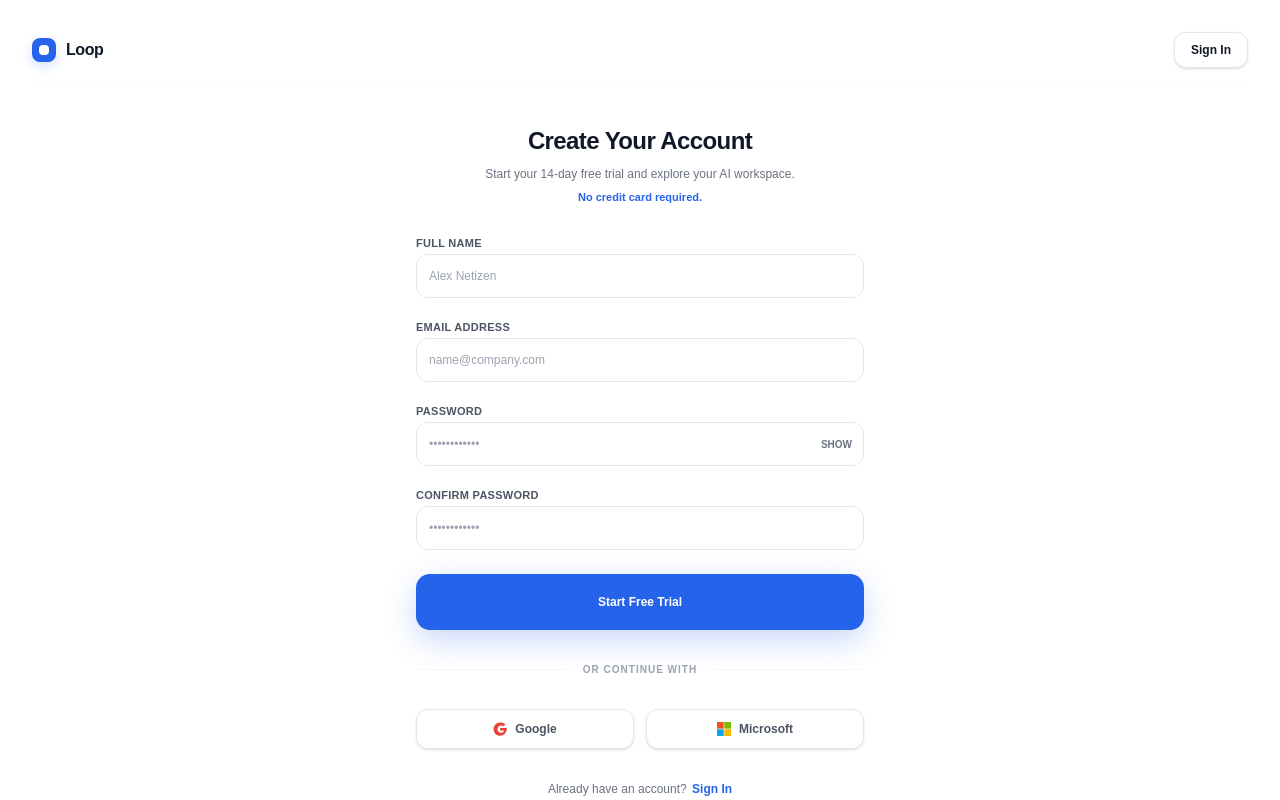
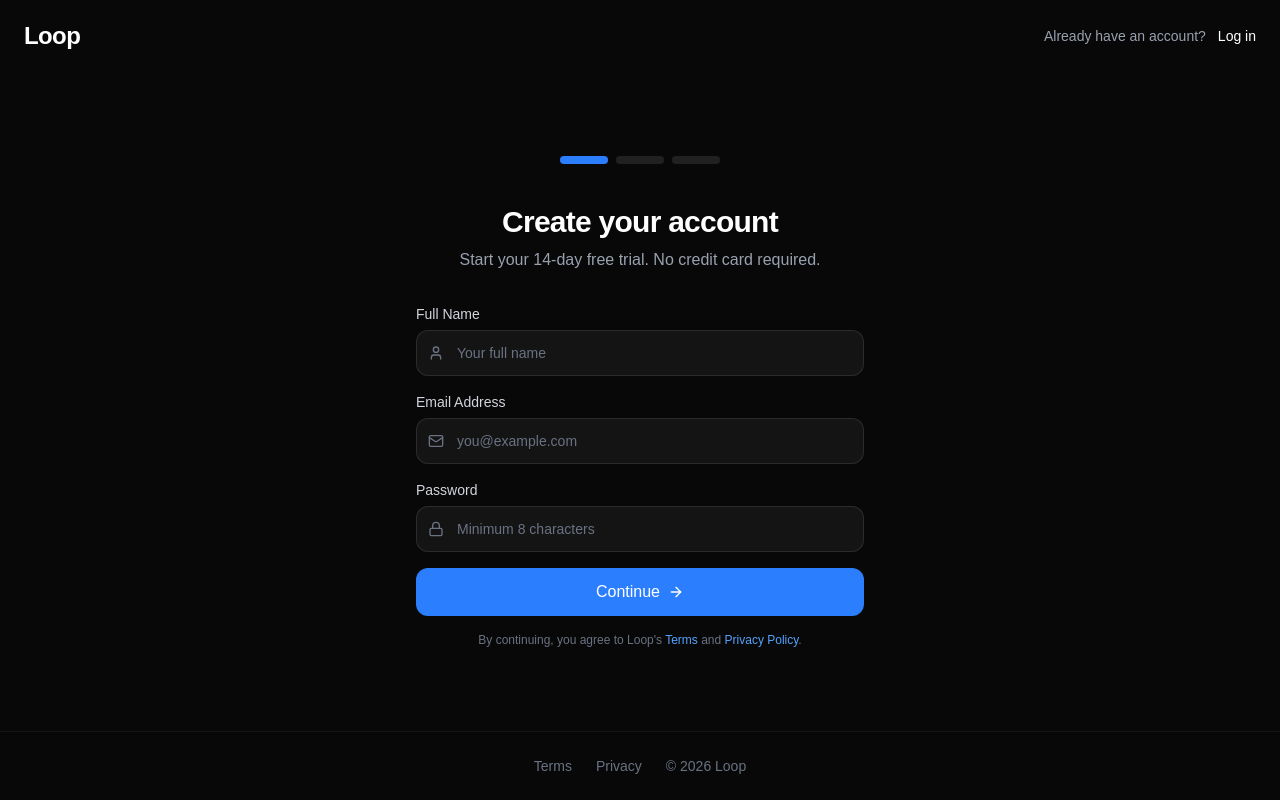
Before and after one commit to aminfxjamal-netizen/loopv1, a Next.js app: page /signup in a window 1280 px wide. Shown: the top 800 px of the page. Built offline with nearby package versions, Linux system fonts and the light colour scheme; no server answers.

Commit message:
Add signup page with 2-step flow - account creation then pricing

```diff
--- a/app/signup/page.tsx
+++ b/app/signup/page.tsx
@@ -1,309 +1,166 @@
-'use client';
+"use client";
 
-import { useState, useEffect } from 'react';
-import { useRouter } from 'next/navigation';
-import { createClient } from '@supabase/supabase-js';
-
-// Initialize Supabase client using project environment variables
-const supabaseUrl = process.env.NEXT_PUBLIC_SUPABASE_URL || '';
-const supabaseAnonKey = process.env.NEXT_PUBLIC_SUPABASE_ANON_KEY || '';
-const supabase = (supabaseUrl && supabaseAnonKey) ? createClient(supabaseUrl, supabaseAnonKey) : null;
+import { useState } from 'react';
+import { ArrowRight, Mail, Lock, User, Globe } from 'lucide-react';
+import Link from 'next/link';
 
 export default function SignupPage() {
-  const router = useRouter();
-
-  // Form input states
-  const [fullName, setFullName] = useState('');
+  const [step, setStep] = useState(1);
+  const [name, setName] = useState('');
   const [email, setEmail] = useState('');
   const [password, setPassword] = useState('');
-  const [confirmPassword, setConfirmPassword] = useState('');
 
-  // Interface micro-interaction states
-  const [showPassword, setShowPassword] = useState(false);
-  const [passwordStrength, setPasswordStrength] = useState({ score: 0, label: 'Weak', color: 'bg-red-500' });
-
-  // Processing flow states
-  const [loading, setLoading] = useState(false);
-  const [errorMessage, setErrorMessage] = useState('');
-  const [successMessage, setSuccessMessage] = useState('');
-
-  // Password structural integrity analyzer
-  useEffect(() => {
-    if (!password) {
-      setPasswordStrength({ score: 0, label: 'None', color: 'bg-[#F3F4F6]' });
-      return;
-    }
-    let score = 0;
-    if (password.length >= 8) score++;
-    if (/[A-Z]/.test(password)) score++;
-    if (/[0-9]/.test(password)) score++;
-    if (/[^A-Za-z0-9]/.test(password)) score++;
-
-    if (score <= 1) {
-      setPasswordStrength({ score: 25, label: 'Weak', color: 'bg-red-500' });
-    } else if (score <= 3) {
-      setPasswordStrength({ score: 60, label: 'Medium', color: 'bg-amber-500' });
-    } else {
-      setPasswordStrength({ score: 100, label: 'Strong', color: 'bg-emerald-500' });
-    }
-  }, [password]);
-
-  const handleSignupSubmit = async (e: React.FormEvent) => {
+  const handleNext = (e: React.FormEvent) => {
     e.preventDefault();
-    setLoading(true);
-    setErrorMessage('');
-    setSuccessMessage('');
-
-    // Pre-flight form validation parameter checks
-    if (password !== confirmPassword) {
-      setErrorMessage('Validation error: Password parameters do not match.');
-      setLoading(false);
-      return;
-    }
-
-    if (password.length < 8) {
-      setErrorMessage('Security error: Password must be at least 8 characters long.');
-      setLoading(false);
-      return;
-    }
-
-    if (!supabase) {
-      setErrorMessage('Configuration error: Live database credentials are missing.');
-      setLoading(false);
-      return;
-    }
-
-    try {
-      // Execute account creation directly inside Supabase Auth
-      const { data, error } = await supabase.auth.signUp({
-        email,
-        password,
-        options: {
-          data: {
-            full_name: fullName,
-          },
-        },
-      });
-
-      if (error) {
-        setErrorMessage(error.message);
-      } else if (data?.user) {
-        setSuccessMessage('Account established successfully. Forwarding to plans configuration...');
-
-        // Link connected to pricing funnel layout view per parameters instructions
-        setTimeout(() => {
-          router.push('/pricing');
-        }, 1200);
-      }
-    } catch (err: any) {
-      setErrorMessage('An unexpected database verification timeout occurred.');
-    } finally {
-      setLoading(false);
+    if (step === 1 && name && email && password) {
+      setStep(2);
     }
   };
 
   return (
-    <div className="min-h-screen bg-[#FFFFFF] text-[#111827] font-sans antialiased flex flex-col justify-between p-4 sm:p-6 md:p-8 selection:bg-[#2563EB]/10 transition-colors duration-300">
+    <div className="min-h-screen bg-[#080808] text-white font-sans flex flex-col">
+      {/* NAVBAR */}
+      <nav className="flex items-center justify-between px-4 md:px-6 py-5 max-w-7xl mx-auto w-full">
+        <Link href="/" className="text-2xl font-bold tracking-tight">Loop</Link>
+        <div className="flex items-center gap-3">
+          <span className="text-sm text-gray-400">Already have an account?</span>
+          <Link href="/login" className="text-sm font-medium text-white hover:text-gray-300 transition-colors">Log in</Link>
+        </div>
+      </nav>
 
-      {/* NAVIGATION HEADER BAR */}
-      <header className="max-w-7xl w-full mx-auto flex items-center justify-between border-b border-gray-50 pb-4">
-        <div
-          onClick={() => router.push('/')}
-          className="flex items-center gap-2.5 cursor-pointer select-none group"
-        >
-          {/* Loop Minimal Premium Blue Icon Node */}
-          <div className="w-6 h-6 rounded-lg bg-[#2563EB] flex items-center justify-center transition-all duration-300 shadow-[0_4px_12px_rgba(37,99,235,0.2)] group-hover:bg-[#1D4ED8]">
-            <div className="w-2.5 h-2.5 rounded-sm bg-white" />
-          </div>
-          <span className="text-base font-extrabold tracking-tight text-[#111827]">Loop</span>
+      {/* SIGNUP CONTENT */}
+      <div className="flex-1 flex items-center justify-center px-4 py-12">
+        <div className="w-full max-w-md">
+          {/* Progress Steps */}
+          <div className="flex items-center justify-center gap-2 mb-10">
+            <div className={`h-2 w-12 rounded-full ${step >= 1 ? 'bg-blue-500' : 'bg-white/10'}`}></div>
+            <div className={`h-2 w-12 rounded-full ${step >= 2 ? 'bg-blue-500' : 'bg-white/10'}`}></div>
+            <div className={`h-2 w-12 rounded-full ${step >= 3 ? 'bg-blue-500' : 'bg-white/10'}`}></div>
           </div>
 
-        <button
-          onClick={() => router.push('/login')}
-          className="h-9 px-4 rounded-xl border border-[#E5E7EB] bg-white text-xs font-bold text-[#111827] hover:bg-[#F9FAFB] hover:border-[#D1D5DB] transition-all shadow-sm"
-        >
-          Sign In
-        </button>
-      </header>
-
-      {/* CORE PLATFORM SIGNUP SECTION */}
-      <main className="flex-1 flex flex-col items-center justify-center max-w-md w-full mx-auto my-10 space-y-6 animate-fade-in">
-        <div className="w-full space-y-6">
-
-          {/* Section Headings */}
-          <div className="space-y-2 text-center">
-            <h1 className="text-2xl font-black tracking-tight text-[#111827]">Create Your Account</h1>
-            <p className="text-xs text-[#6B7280] font-medium leading-relaxed">
-              Start your 14-day free trial and explore your AI workspace.
-              <span className="block text-[11px] font-bold text-[#2563EB] mt-1">No credit card required.</span>
-            </p>
+          {step === 1 && (
+            <>
+              <div className="text-center mb-8">
+                <h1 className="text-3xl font-bold tracking-tight mb-2">Create your account</h1>
+                <p className="text-gray-400">Start your 14-day free trial. No credit card required.</p>
               </div>
 
-          <form onSubmit={handleSignupSubmit} className="space-y-4">
-            {/* Status Notification Alerts */}
-            {errorMessage && (
-              <div className="p-3 bg-red-50 border border-red-100 rounded-xl text-xs font-semibold text-red-600">
-                ⚠️ {errorMessage}
+              <form onSubmit={handleNext} className="space-y-4">
+                <div>
+                  <label className="block text-sm font-medium text-gray-300 mb-1.5">Full Name</label>
+                  <div className="relative">
+                    <User size={16} className="absolute left-3 top-1/2 -translate-y-1/2 text-gray-500" />
+                    <input
+                      type="text"
+                      value={name}
+                      onChange={(e) => setName(e.target.value)}
+                      placeholder="Your full name"
+                      required
+                      className="w-full bg-white/5 border border-white/10 rounded-xl pl-10 pr-4 py-3 text-white placeholder-gray-500 outline-none focus:border-blue-500 transition-colors text-sm"
+                    />
                   </div>
-            )}
-            {successMessage && (
-              <div className="p-3 bg-emerald-50 border border-emerald-100 rounded-xl text-xs font-semibold text-emerald-600">
-                ✓ {successMessage}
                 </div>
+
+                <div>
+                  <label className="block text-sm font-medium text-gray-300 mb-1.5">Email Address</label>
+                  <div className="relative">
+                    <Mail size={16} className="absolute left-3 top-1/2 -translate-y-1/2 text-gray-500" />
+                    <input
+                      type="email"
+                      value={email}
+                      onChange={(e) => setEmail(e.target.value)}
+                      placeholder="you@example.com"
+                      required
+                      className="w-full bg-white/5 border border-white/10 rounded-xl pl-10 pr-4 py-3 text-white placeholder-gray-500 outline-none focus:border-blue-500 transition-colors text-sm"
+                    />
+                  </div>
+                </div>
+
+                <div>
+                  <label className="block text-sm font-medium text-gray-300 mb-1.5">Password</label>
+                  <div className="relative">
+                    <Lock size={16} className="absolute left-3 top-1/2 -translate-y-1/2 text-gray-500" />
+                    <input
+                      type="password"
+                      value={password}
+                      onChange={(e) => setPassword(e.target.value)}
+                      placeholder="Minimum 8 characters"
+                      required
+                      minLength={8}
+                      className="w-full bg-white/5 border border-white/10 rounded-xl pl-10 pr-4 py-3 text-white placeholder-gray-500 outline-none focus:border-blue-500 transition-colors text-sm"
+                    />
+                  </div>
+                </div>
+
+                <button type="submit" className="w-full bg-blue-500 text-white font-medium py-3 rounded-xl hover:bg-blue-600 transition-colors flex items-center justify-center gap-2">
+                  Continue
+                  <ArrowRight size={16} />
+                </button>
+              </form>
+
+              <p className="text-xs text-gray-500 text-center mt-4">
+                By continuing, you agree to Loop's <Link href="/terms" className="text-blue-400 hover:underline">Terms</Link> and <Link href="/privacy" className="text-blue-400 hover:underline">Privacy Policy</Link>.
+              </p>
+            </>
           )}
 
-            {/* Full Name Input Parameter */}
-            <div className="space-y-1">
-              <label className="text-[11px] font-bold text-[#4B5563] tracking-wide uppercase">Full Name</label>
-              <input
-                type="text"
-                required
-                value={fullName}
-                onChange={(e) => setFullName(e.target.value)}
-                placeholder="Alex Netizen"
-                className="w-full h-11 px-3 bg-white border border-[#E5E7EB] rounded-xl text-xs font-medium text-[#111827] placeholder-[#9CA3AF] focus:outline-none focus:border-[#2563EB] focus:ring-1 focus:ring-[#2563EB]/10 transition-all"
-              />
+          {step === 2 && (
+            <div className="text-center">
+              <div className="h-16 w-16 bg-green-500/10 rounded-full flex items-center justify-center mx-auto mb-6">
+                <Globe size={28} className="text-green-400" />
+              </div>
+              <h2 className="text-2xl font-bold mb-2">Choose your plan</h2>
+              <p className="text-gray-400 mb-8">14-day free trial on all plans. Cancel anytime.</p>
+
+              <div className="space-y-4 text-left">
+                {/* Pro Plan */}
+                <div className="bg-white/5 border border-blue-500 rounded-xl p-5 relative">
+                  <div className="absolute top-3 right-3 bg-blue-500 text-white text-xs font-semibold px-2 py-0.5 rounded-full">Recommended</div>
+                  <h3 className="font-semibold text-lg">Pro</h3>
+                  <p className="text-gray-400 text-sm">For professionals</p>
+                  <div className="text-3xl font-bold mt-2">$15<span className="text-lg text-gray-500 font-normal">/mo</span></div>
+                  <ul className="mt-4 space-y-2 text-sm text-gray-300">
+                    <li>• 50 emails per day</li>
+                    <li>• AI chat assistant</li>
+                    <li>• Follow-up tracking</li>
+                    <li>• Calendar integration</li>
+                  </ul>
+                  <Link href="/workspace" className="block text-center bg-blue-500 text-white font-medium py-3 rounded-xl mt-4 hover:bg-blue-600 transition-colors">
+                    Start 14-Day Free Trial
+                  </Link>
                 </div>
 
-            {/* Email Input Parameter */}
-            <div className="space-y-1">
-              <label className="text-[11px] font-bold text-[#4B5563] tracking-wide uppercase">Email Address</label>
-              <input
-                type="email"
-                required
-                value={email}
-                onChange={(e) => setEmail(e.target.value)}
-                placeholder="name@company.com"
-                className="w-full h-11 px-3 bg-white border border-[#E5E7EB] rounded-xl text-xs font-medium text-[#111827] placeholder-[#9CA3AF] focus:outline-none focus:border-[#2563EB] focus:ring-1 focus:ring-[#2563EB]/10 transition-all"
-              />
+                {/* Business Plan */}
+                <div className="bg-white/5 border border-white/10 rounded-xl p-5">
+                  <h3 className="font-semibold text-lg">Business</h3>
+                  <p className="text-gray-400 text-sm">For teams</p>
+                  <div className="text-3xl font-bold mt-2">$30<span className="text-lg text-gray-500 font-normal">/mo</span></div>
+                  <ul className="mt-4 space-y-2 text-sm text-gray-300">
+                    <li>• Unlimited emails</li>
+                    <li>• Everything in Pro</li>
+                    <li>• Team workspace</li>
+                    <li>• Drive integration</li>
+                  </ul>
+                  <Link href="/workspace" className="block text-center bg-white/10 text-white font-medium py-3 rounded-xl mt-4 hover:bg-white/20 transition-colors">
+                    Start 14-Day Free Trial
+                  </Link>
+                </div>
               </div>
 
-            {/* Password Input Parameter */}
-            <div className="space-y-1 relative">
-              <label className="text-[11px] font-bold text-[#4B5563] tracking-wide uppercase">Password</label>
-              <div className="relative">
-                <input
-                  type={showPassword ? 'text' : 'password'}
-                  required
-                  value={password}
-                  onChange={(e) => setPassword(e.target.value)}
-                  placeholder="••••••••••••"
-                  className="w-full h-11 pl-3 pr-12 bg-white border border-[#E5E7EB] rounded-xl text-xs font-medium text-[#111827] placeholder-[#9CA3AF] focus:outline-none focus:border-[#2563EB] focus:ring-1 focus:ring-[#2563EB]/10 transition-all"
-                />
-                <button
-                  type="button"
-                  onClick={() => setShowPassword(!showPassword)}
-                  className="absolute right-3 top-1/2 -translate-y-1/2 text-[10px] font-bold text-[#6B7280] hover:text-[#111827] transition-colors select-none"
-                >
-                  {showPassword ? 'HIDE' : 'SHOW'}
+              <button onClick={() => setStep(1)} className="text-sm text-gray-500 hover:text-white mt-6 transition-colors">
+                ← Back to account details
               </button>
-              </div>
-
-              {/* Real-time Password Strength Visualization Grid */}
-              {password && (
-                <div className="pt-1.5 space-y-1">
-                  <div className="w-full h-1 bg-[#F3F4F6] rounded-full overflow-hidden">
-                    <div
-                      className={`h-full ${passwordStrength.color} transition-all duration-300`}
-                      style={{ width: `${passwordStrength.score}%` }}
-                    />
-                  </div>
-                  <div className="text-[9px] font-bold text-[#6B7280] flex justify-between tracking-wide uppercase">
-                    <span>Security strength</span>
-                    <span>{passwordStrength.label}</span>
-                  </div>
             </div>
           )}
         </div>
-
-            {/* Confirm Password Input Parameter */}
-            <div className="space-y-1">
-              <label className="text-[11px] font-bold text-[#4B5563] tracking-wide uppercase">Confirm Password</label>
-              <input
-                type={showPassword ? 'text' : 'password'}
-                required
-                value={confirmPassword}
-                onChange={(e) => setConfirmPassword(e.target.value)}
-                placeholder="••••••••••••"
-                className="w-full h-11 px-3 bg-white border border-[#E5E7EB] rounded-xl text-xs font-medium text-[#111827] placeholder-[#9CA3AF] focus:outline-none focus:border-[#2563EB] focus:ring-1 focus:ring-[#2563EB]/10 transition-all"
-              />
       </div>
 
-            {/* Primary Blue Action Submit CTA */}
-            <button
-              type="submit"
-              disabled={loading}
-              className="w-full h-[56px] rounded-[14px] bg-[#2563EB] hover:bg-[#1D4ED8] disabled:bg-[#2563EB]/60 text-white text-xs font-semibold shadow-[0_10px_30px_rgba(37,99,235,0.25)] hover:shadow-[0_10px_35px_rgba(37,99,235,0.35)] transition-all duration-200 flex items-center justify-center mt-6 hover:scale-[1.005] active:scale-[0.995]"
-            >
-              {loading ? (
-                <div className="animate-spin h-5 w-5 border-2 border-white border-t-transparent rounded-full" />
-              ) : (
-                'Start Free Trial'
-              )}
-            </button>
-          </form>
-
-          {/* Alternative Signup Section Divider */}
-          <div className="relative flex py-2 items-center">
-            <div className="flex-grow border-t border-[#F3F4F6]"></div>
-            <span className="flex-shrink mx-4 text-[10px] text-[#9CA3AF] font-bold uppercase tracking-widest">or continue with</span>
-            <div className="flex-grow border-t border-[#F3F4F6]"></div>
-          </div>
-
-          {/* Third Party OAuth Networks */}
-          <div className="grid grid-cols-2 gap-3">
-            <button
-              type="button"
-              className="h-10 px-3 rounded-xl border border-[#E5E7EB] bg-white text-xs font-bold text-[#4B5563] hover:bg-[#F9FAFB] hover:border-[#D1D5DB] transition-all flex items-center justify-center gap-2 shadow-sm"
-            >
-              <svg className="w-3.5 h-3.5" viewBox="0 0 24 24">
-                <path fill="#EA4335" d="M12.24 10.285V14.4h6.887c-.648 2.41-2.519 4.113-5.136 4.113-3.41 0-6.165-2.755-6.165-6.165 0-3.41 2.756-6.165 6.165-6.165 1.48 0 2.83.52 3.89 1.39l3.14-3.14C18.88 1.91 15.77 1 12.24 1 6.033 1 1 6.033 1 12.24s5.033 11.24 11.24 11.24c5.84 0 10.74-4.25 11.24-10.05v-3.14h-11.24z"/>
-              </svg>
-              Google
-            </button>
-            <button
-              type="button"
-              className="h-10 px-3 rounded-xl border border-[#E5E7EB] bg-white text-xs font-bold text-[#4B5563] hover:bg-[#F9FAFB] hover:border-[#D1D5DB] transition-all flex items-center justify-center gap-2 shadow-sm"
-            >
-              <svg className="w-3.5 h-3.5" viewBox="0 0 23 23">
-                <path fill="#F25022" d="M0 0h11v11H0z"/>
-                <path fill="#7FBA00" d="M12 0h11v11H12z"/>
-                <path fill="#01A6F0" d="M0 12h11v11H0z"/>
-                <path fill="#FFB900" d="M12 12h11v11H12z"/>
-              </svg>
-              Microsoft
-            </button>
-          </div>
-
-          {/* Bottom Redirect Node */}
-          <div className="text-center pt-2">
-            <p className="text-xs text-[#6B7280] font-medium">
-              Already have an account?{' '}
-              <span
-                onClick={() => router.push('/login')}
-                className="text-[#2563EB] hover:text-[#1D4ED8] font-bold cursor-pointer hover:underline transition-colors ml-0.5"
-              >
-                Sign In
-              </span>
-            </p>
-          </div>
-        </div>
-
-        {/* VERIFIED OPERATING PARAMETERS ACCREDITATION */}
-        <div className="w-full grid grid-cols-2 gap-x-4 gap-y-2 pt-4 border-t border-[#F3F4F6] text-[11px] font-semibold text-[#6B7280] select-none">
-          <div className="flex items-center gap-1.5 justify-start"><span className="text-[#2563EB] text-xs">✓</span> 14-Day Free Trial</div>
-          <div className="flex items-center gap-1.5 justify-start"><span className="text-[#2563EB] text-xs">✓</span> No Credit Card Required</div>
-          <div className="flex items-center gap-1.5 justify-start"><span className="text-[#2563EB] text-xs">✓</span> Secure Authentication</div>
-          <div className="flex items-center gap-1.5 justify-start"><span className="text-[#2563EB] text-xs">✓</span> Cancel Anytime</div>
-        </div>
-      </main>
-
-      {/* FOOTER METADATA COMPLIANCE */}
-      <footer className="max-w-7xl w-full mx-auto border-t border-[#F3F4F6] pt-6 flex flex-col sm:flex-row items-center justify-between gap-4 text-[11px] font-medium text-[#9CA3AF]">
-        <span>© {new Date().getFullYear()} Loop Technologies Inc. All parameters reserved.</span>
-        <div className="flex items-center gap-5 text-[#6B7280] font-semibold">
-          <span className="hover:text-[#111827] cursor-pointer transition-colors">Privacy Policy</span>
-          <span className="hover:text-[#111827] cursor-pointer transition-colors">Terms of Service</span>
+      {/* FOOTER */}
+      <footer className="border-t border-white/5 py-6">
+        <div className="max-w-7xl mx-auto px-4 flex items-center justify-center gap-6 text-sm text-gray-500">
+          <Link href="/terms" className="hover:text-white transition-colors">Terms</Link>
+          <Link href="/privacy" className="hover:text-white transition-colors">Privacy</Link>
+          <span>© 2026 Loop</span>
         </div>
       </footer>
     </div>
```
Lines whose indentation alone changed are shown as unchanged.
